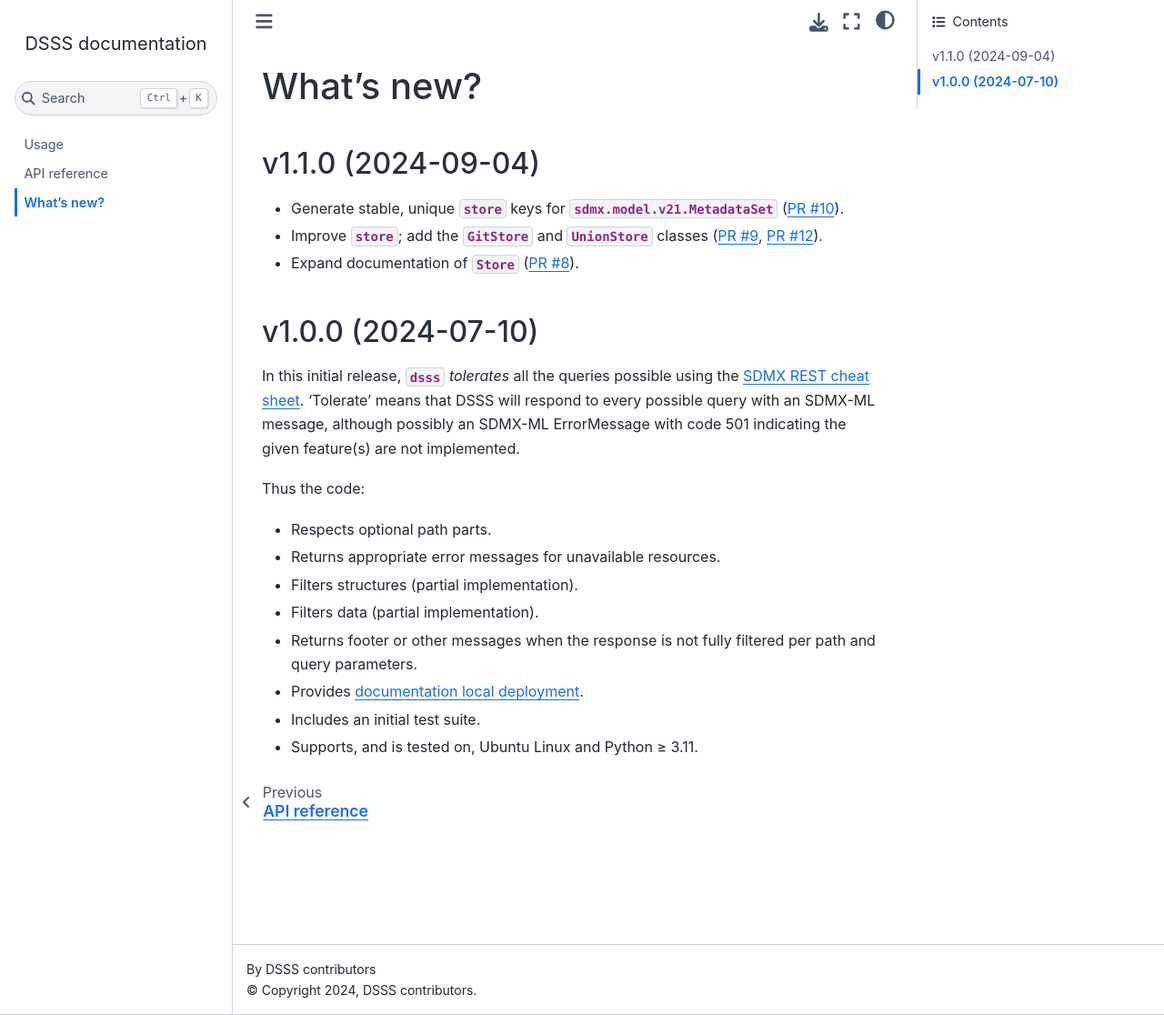
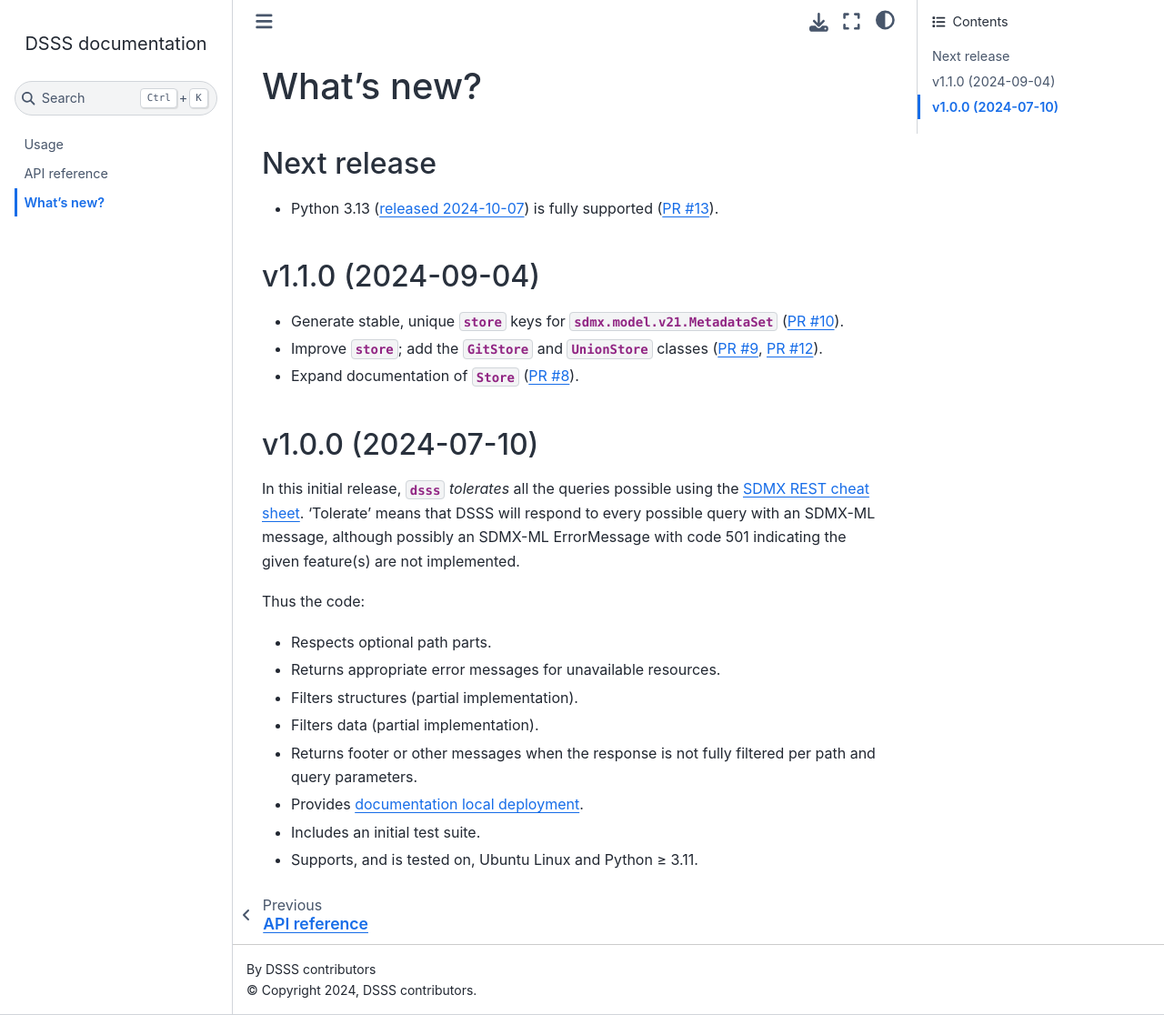
Before and after one commit to khaeru/dsss, a Sphinx documentation site: the page built from doc/whatsnew.rst, in a window 1280 px wide and 1116 px high. Shown: the whole window at 91% size. Built offline with Sphinx 7.4.7 and the Sphinx Book theme 1.1.4, drawn with Linux system fonts in a browser that asks for light colours.

Commit message:
Add Python 3.13 to classifiers, CI matrix

```diff
--- a/doc/whatsnew.rst
+++ b/doc/whatsnew.rst
@@ -1,8 +1,10 @@
 What's new?
 ***********
 
-.. Next release
-.. ============
+Next release
+============
+
+- Python 3.13 (`released 2024-10-07 <https://www.python.org/downloads/release/python-3130/>`_) is fully supported (:pull:`13`).
 
 v1.1.0 (2024-09-04)
 ===================
--- a/pyproject.toml
+++ b/pyproject.toml
@@ -17,6 +17,7 @@
   "Programming Language :: Python :: 3 :: Only",
   "Programming Language :: Python :: 3.11",
   "Programming Language :: Python :: 3.12",
+  "Programming Language :: Python :: 3.13",
 ]
 requires-python = ">=3.11"
 dependencies = [
```
Also changed, not shown: 1 other file.
